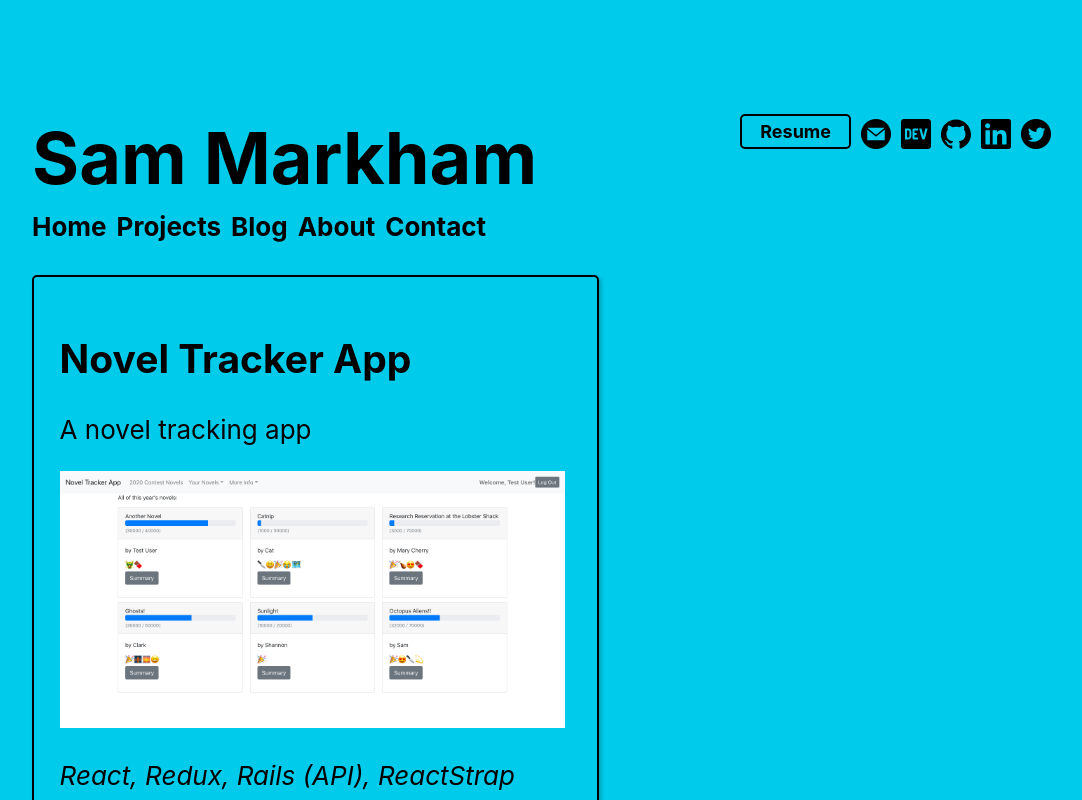
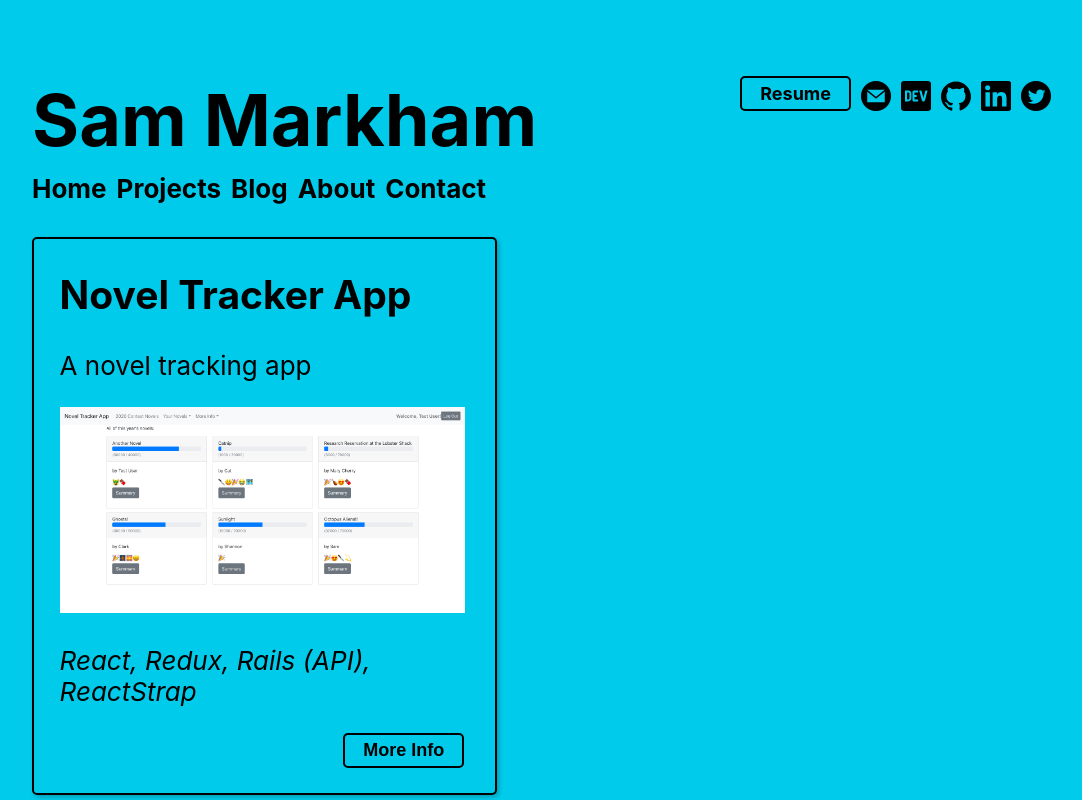
Before and after one commit to sharkham/sharkham-portfolio, a React (Create React App) app: page /projects in a window 1280 px wide. Shown: the top 800 px of the page, without its empty margins (96-1178 px from the left). Built offline with nearby package versions, Linux system fonts and the light colour scheme.

Commit message:
Add flexbox for desktop and change padding to make it work

```diff
--- a/src/App.css
+++ b/src/App.css
@@ -1,6 +1,6 @@
 .App {
   text-align: left;
-  padding: 5% 10%;
+  padding: 0 10% 5% 10%;
   margin: 0;
 }
 
@@ -71,7 +71,7 @@ body {
   border-radius: 5px;
   border-color: #000;
   /* width: 40vw; */
-  padding: 5%;
+  padding: 0 5% 5%;
   /* margin: 20px; */
   /* width: 40%;
   min-width: 300px;
@@ -97,8 +97,31 @@ body {
   grid-template-columns: repeat(auto-fit, minmax(500px, 1fr));
   display: flex;
   align-items: center; */
-  display: flex;
-  flex-flow: column wrap;
+  /* display: flex; */
+  /* flex-flow: row wrap;
+  justify-content: flex-start; */
+}
+
+@media all and (min-width: 500px) {
+  .App {
+    padding: 2% 10% 5% 10%;
+  }
+
+  .project-card {
+    width: 40%;
+    padding: 0 2.5% 2.5%;
+    margin: 30px 30px 0 0;
+  }
+
+  .project-card img {
+    width: 99%;
+  }
+
+  .projects-container {
+    display: flex;
+    flex-flow: column wrap;
+    justify-content: flex-start;
+  }
 }
 
 .social-icons {
@@ -170,14 +193,3 @@ a:active {
 li {
   margin: 0 0 10px 0;
 }
-
-@media all and (min-width: 500px) {
-  .project-card {
-    width: 40vw;
-    padding: 2.5%;
-  }
-
-  .project-card img {
-    width: 39.5vw;
-  }
-}
```
